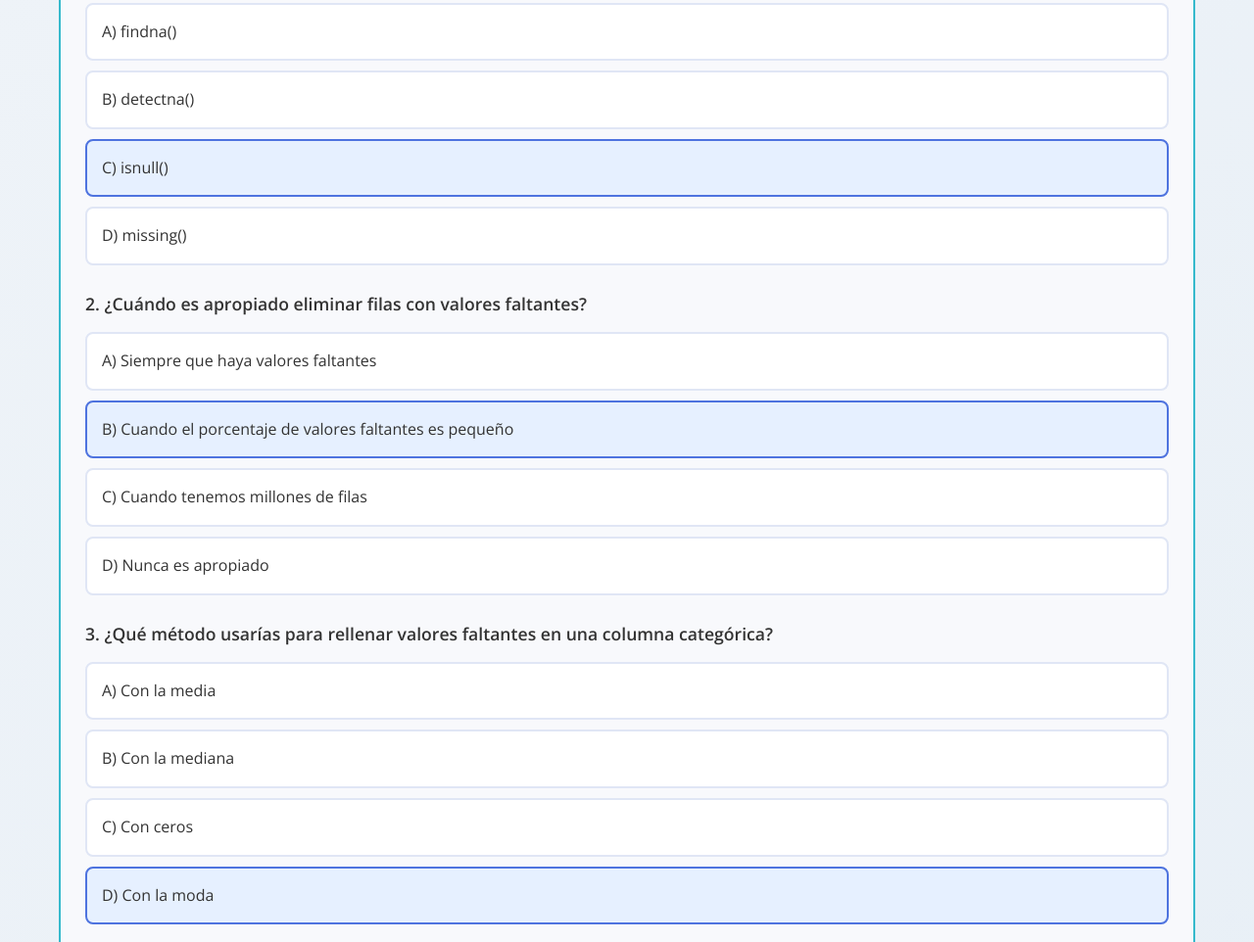
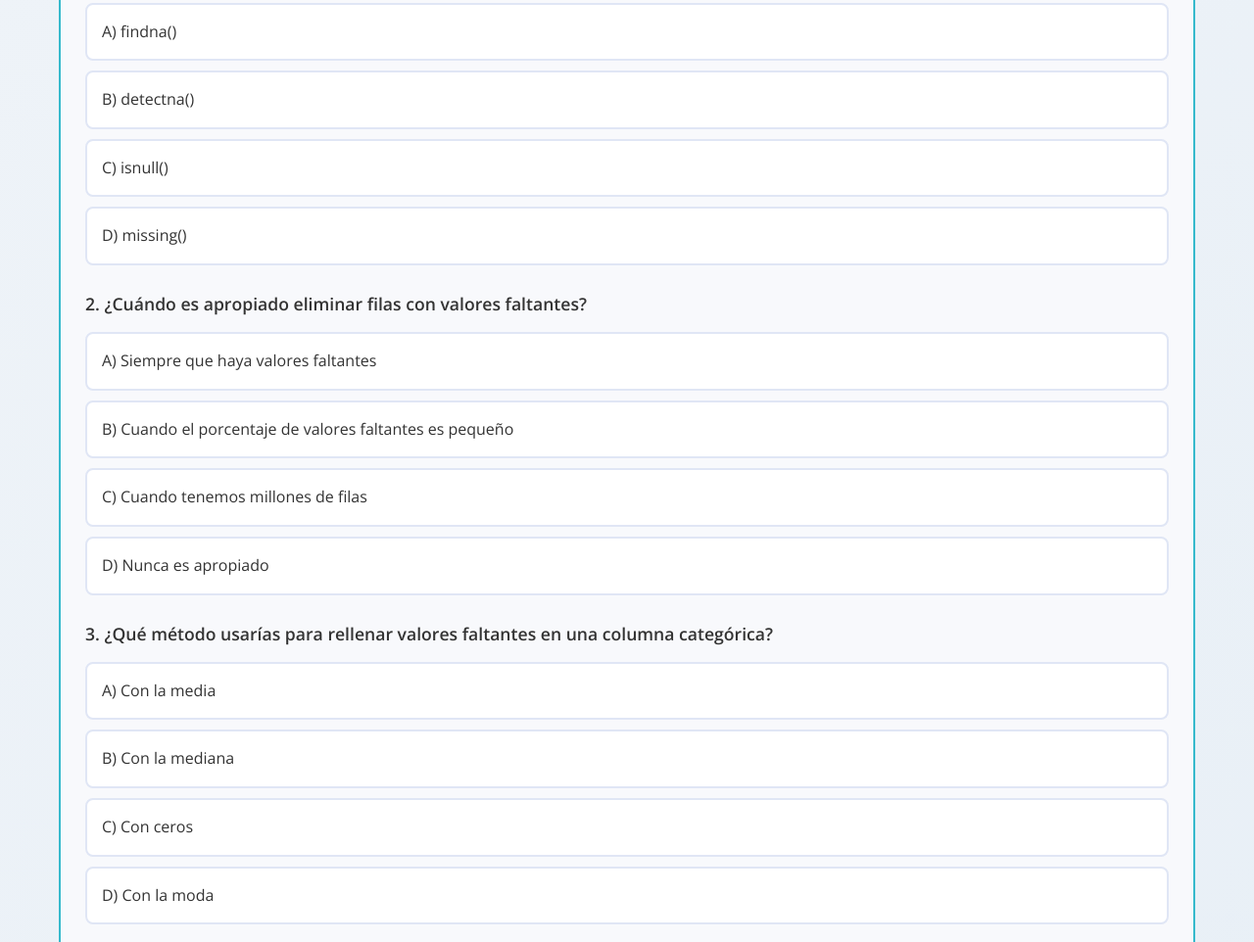
Before and after one commit to InstructorJJ/LandingPage_FundamentosIA_SENA, a plain HTML site: page Modulo_6.html in a window 1280 px wide. Shown: the part 3030-3992 px from the top of the page at 98% size. Drawn offline with nearby package versions, Linux system fonts and the light colour scheme.

Commit message:
Quitar marca Quiz

```diff
--- a/Modulo_6.html
+++ b/Modulo_6.html
@@ -208,7 +208,7 @@
                 <div class="options">
                     <div class="option">A) findna()</div>
                     <div class="option">B) detectna()</div>
-                    <div class="option selected">C) isnull()</div>
+                    <div class="option">C) isnull()</div>
                     <div class="option">D) missing()</div>
                 </div>
                 <div class="feedback correct">
@@ -220,7 +220,7 @@
                 <p>2. ¿Cuándo es apropiado eliminar filas con valores faltantes?</p>
                 <div class="options">
                     <div class="option">A) Siempre que haya valores faltantes</div>
-                    <div class="option selected">B) Cuando el porcentaje de valores faltantes es pequeño</div>
+                    <div class="option">B) Cuando el porcentaje de valores faltantes es pequeño</div>
                     <div class="option">C) Cuando tenemos millones de filas</div>
                     <div class="option">D) Nunca es apropiado</div>
                 </div>
@@ -235,7 +235,7 @@
                     <div class="option">A) Con la media</div>
                     <div class="option">B) Con la mediana</div>
                     <div class="option">C) Con ceros</div>
-                    <div class="option selected">D) Con la moda</div>
+                    <div class="option">D) Con la moda</div>
                 </div>
             </div>
 
@@ -340,7 +340,7 @@
 
     <footer>
         <div class="container">
-            <p>Fundamentos de Programación para Análisis de Datos con Python © 2023</p>
+            <p>Fundamentos de Programación para Análisis de Datos con Python © 2025</p>
             <p>Módulo 6: Limpieza de Datos | Progreso del curso: 75%</p>
         </div>
     </footer>
```
